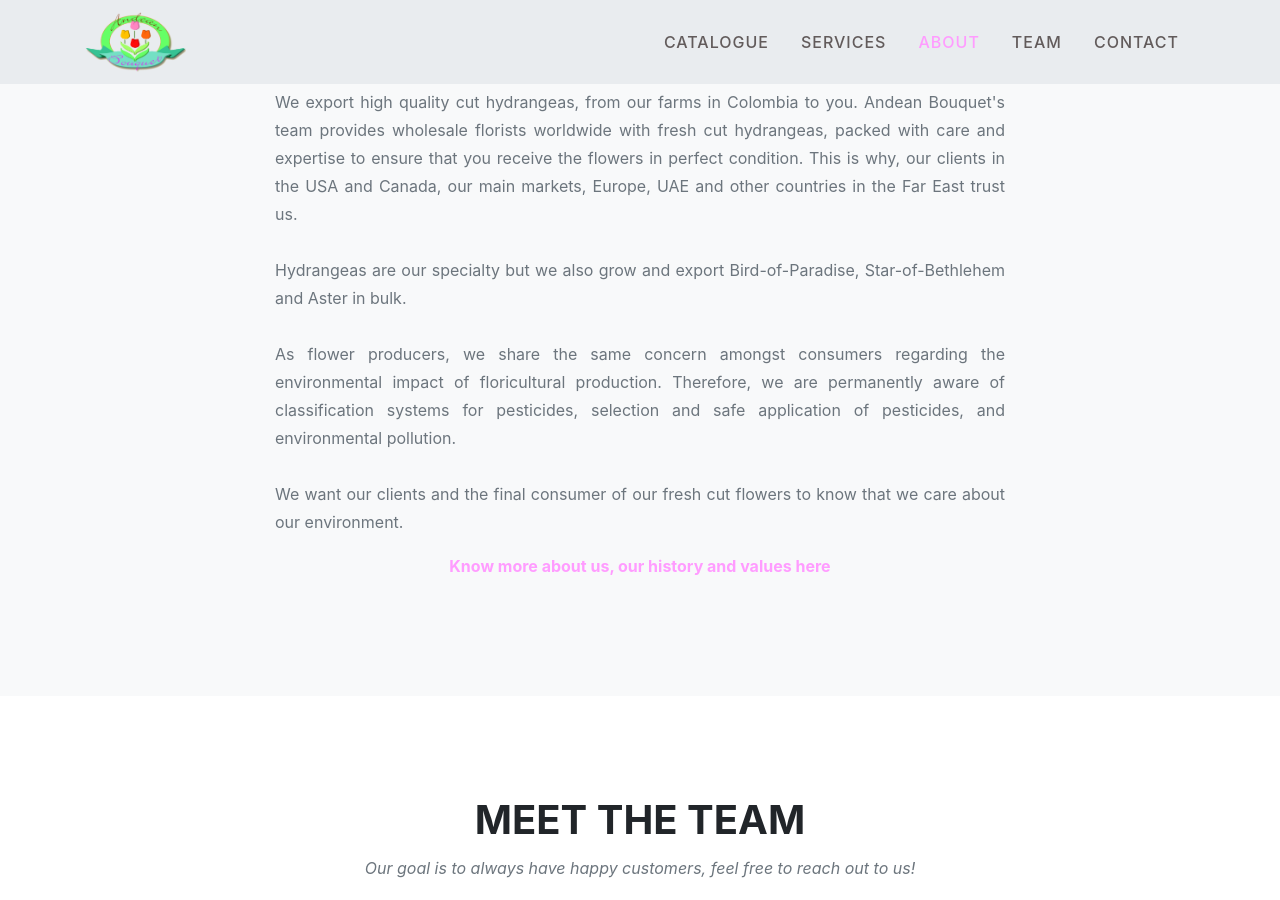
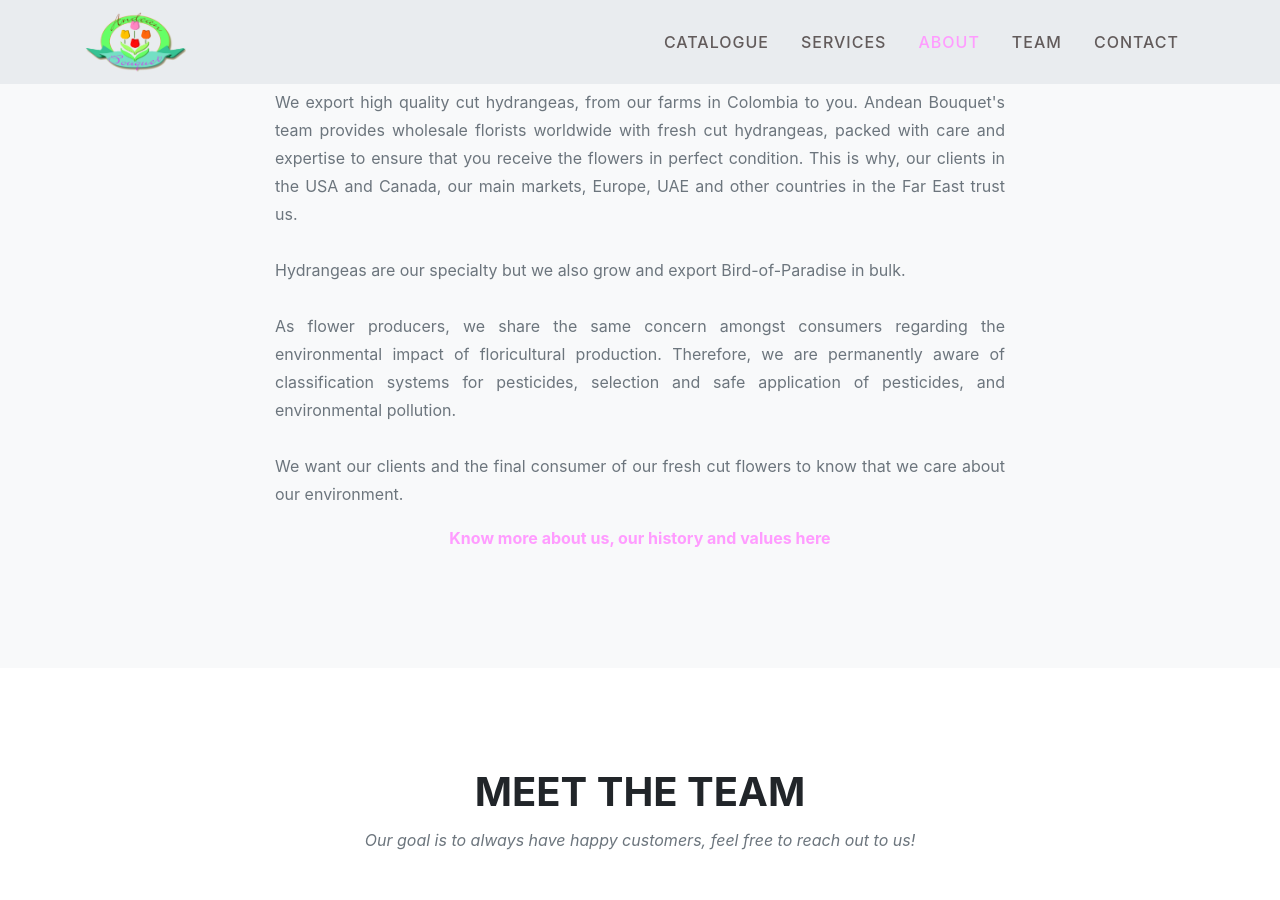
Before and after one commit to andeanbouquet/andeanbouquet.github.io, a Jekyll site: the page built from index.md, in a window 1280 px wide and 900 px high, scrolled down 4868 px. Built offline with Jekyll 4.4.1, drawn with Linux system fonts in a browser that asks for light colours; some web fonts are replaced.

Commit message:
aster and star of belem removed from about

```diff
--- a/_data/sitetext.yml
+++ b/_data/sitetext.yml
@@ -74,7 +74,7 @@ en: &DEFAULT_EN
       We export high quality cut hydrangeas, from our farms in Colombia to you. Andean Bouquet's team provides wholesale florists worldwide with fresh cut hydrangeas, packed with care and expertise to ensure that you receive the flowers in perfect condition. This is why, our clients in the USA and Canada, our main markets, Europe, UAE and other countries in the Far East trust us.
       <br>
       <br>
-      Hydrangeas are our specialty but we also grow and export Bird-of-Paradise, Star-of-Bethlehem and Aster in bulk.
+      Hydrangeas are our specialty but we also grow and export Bird-of-Paradise in bulk.
       <br>
       <br>
       As flower producers, we share the same concern amongst consumers regarding the environmental impact of floricultural production. Therefore, we are permanently aware of classification systems for pesticides, selection and safe application of pesticides, and environmental pollution.
```
Also changed, not shown: 2 other files.
